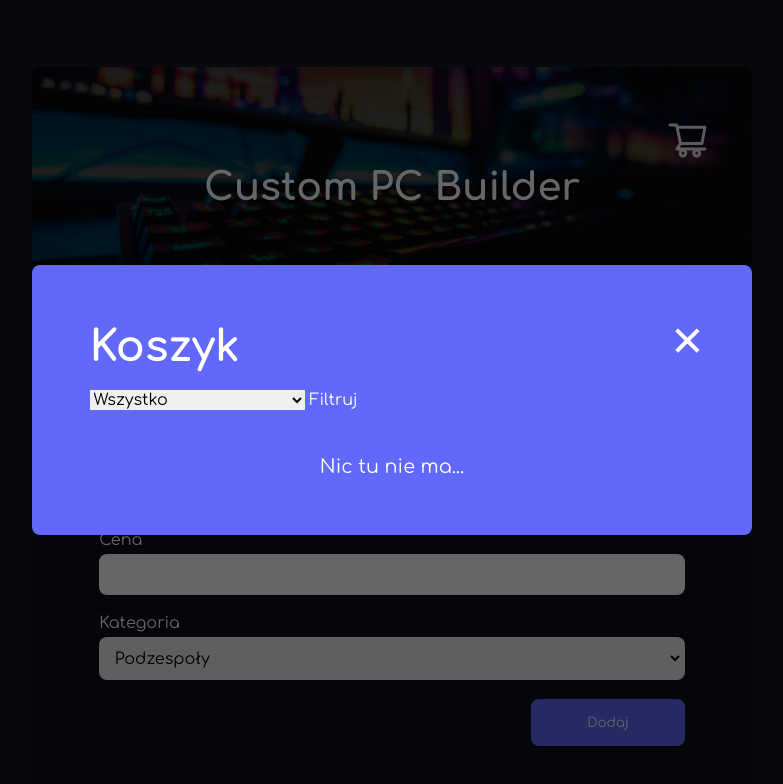
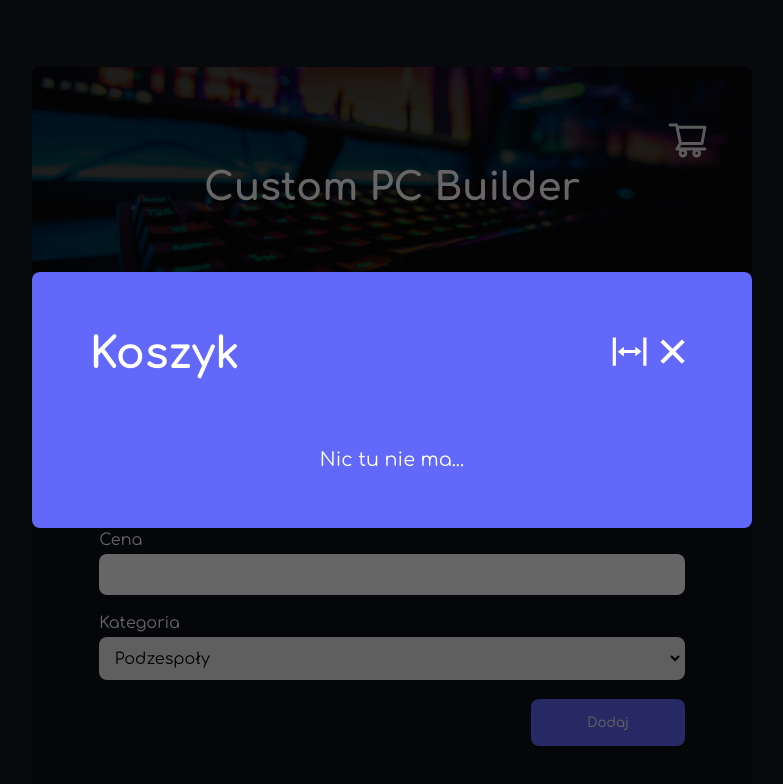
Before and after one commit to stachujone5/custom-pc-builder, a React (Create React App) app: page / in a window 1280 px wide. Both pictures are taken after a click on the button "Otwórz koszyk". Shown: the top 784 px of the page, without its empty margins (248-1031 px from the left). Built offline with nearby package versions, Linux system fonts and the light colour scheme.

Commit message:
Added table and column view, clear cart btn

```diff
--- a/src/App.tsx
+++ b/src/App.tsx
@@ -8,10 +8,11 @@ import { CartContext } from './contexts/CartContext'
 
 export const App = () => {
 	const [isOpen, setIsOpen] = useState(false)
-	const { setCart } = useContext(CartContext)
+	const { cart, setCart, setTemporary } = useContext(CartContext)
 
 	const openCart = () => {
 		setIsOpen(true)
+		setTemporary(cart)
 	}
 
 	const closeCart = () => {
@@ -21,8 +22,9 @@ export const App = () => {
 	useEffect(() => {
 		if (localStorage.getItem('cart')) {
 			setCart(JSON.parse(localStorage.getItem('cart')!))
+			setTemporary(JSON.parse(localStorage.getItem('cart')!))
 		}
-	}, [setCart])
+	}, [setCart, setTemporary])
 	return (
 		<>
 			<main className={classes.main}>
@@ -30,9 +32,9 @@ export const App = () => {
 				<div className={classes['form-body']}>
 					<Form />
 				</div>
-				<Cart onClick={openCart} />
+				<Cart openCart={openCart} />
 			</main>
-			{isOpen && <Modal onClick={closeCart} />}
+			{isOpen && <Modal closeCart={closeCart} />}
 		</>
 	)
 }
--- a/src/components/cart/Cart.tsx
+++ b/src/components/cart/Cart.tsx
@@ -4,15 +4,15 @@ import { CartContext } from '../../contexts/CartContext'
 import classes from './Cart.module.scss'
 
 interface CartProps {
-	onClick: () => void
+	openCart: () => void
 }
 
-export const Cart = ({ onClick }: CartProps) => {
+export const Cart = ({ openCart }: CartProps) => {
 	const { cart } = useContext(CartContext)
 
 	return (
 		<div className={classes.cart}>
-			<button className={classes.icon} onClick={onClick} aria-label='Otwórz koszyk'>
+			<button className={classes.icon} onClick={openCart} aria-label='Otwórz koszyk'>
 				<AiOutlineShoppingCart />
 			</button>
 			{cart.length ? <p className={classes.count}>{cart.length}</p> : null}
--- a/src/components/filter/Filter.module.scss
+++ b/src/components/filter/Filter.module.scss
@@ -1,9 +1,13 @@
-.filter {
-	.col {
-		margin: var(--spacer-3) 0;
-	}
-
-	.input {
-		margin-right: var(--spacer-1);
+.input {
+	margin-left: var(--spacer-1);
+}
+.input {
+	border-radius: 0.5rem;
+	padding: var(--spacer-2);
+	margin-top: var(--spacer-1);
+	border: 2px solid transparent;
+	outline: none;
+	&:focus {
+		border: 2px solid var(--clr-accent-hover);
 	}
 }
--- a/src/components/filter/Filter.tsx
+++ b/src/components/filter/Filter.tsx
@@ -13,9 +13,13 @@ export const Filter = () => {
 		const newCart = cart.filter(item => item.value === e.target.value)
 		setTemporary(newCart)
 	}
+
+	if (!cart.length) {
+		return null
+	}
 	return (
-		<div className={classes.filter}>
-			<div className={classes.col}>
+		<div>
+			<label htmlFor='filter'>Filtruj</label>
 			<select id='filter' className={classes.input} onChange={handleChange}>
 				<option value='all'>Wszystko</option>
 				{categories.map(category => {
@@ -26,8 +30,6 @@ export const Filter = () => {
 					)
 				})}
 			</select>
-				<label htmlFor='filter'>Filtruj</label>
-			</div>
 		</div>
 	)
 }
--- a/src/components/modal/Modal.module.scss
+++ b/src/components/modal/Modal.module.scss
@@ -17,16 +17,24 @@
 		width: calc(min(var(--max-width), 95vw));
 		border-radius: var(--br);
 
-		.title {
-			font-size: var(--fz-6);
-		}
+		.modal-header {
+			display: flex;
+			justify-content: space-between;
 
-		.btn {
-			font-size: var(--fz-6);
-			transform: translateX(25%);
-			position: absolute;
-			top: 1.25em;
-			right: 1.25em;
+			.title {
+				font-size: var(--fz-6);
+				margin-bottom: var(--spacer-2);
+			}
+			.btn {
+				font-size: var(--fz-6);
+				outline: none;
+				transition: color 0.3s;
+
+				&:focus,
+				&:hover {
+					color: rgb(228, 228, 228);
+				}
+			}
 		}
 
 		.error {
@@ -38,11 +46,24 @@
 		.info {
 			margin-top: var(--spacer-4);
 			display: flex;
+			align-items: center;
 			gap: var(--spacer-4);
 
 			span {
 				color: #01065e;
 				font-weight: bold;
+			}
+			.clear {
+				border-radius: var(--br);
+				background-color: #4952fa;
+				padding: var(--spacer-3) var(--spacer-6);
+				transition: background-color 0.3s;
+				outline: none;
+
+				&:hover,
+				&:focus {
+					background-color: #373fd6;
+				}
 			}
 		}
 	}
--- a/src/components/modal/Modal.tsx
+++ b/src/components/modal/Modal.tsx
@@ -1,18 +1,34 @@
 import classes from './Modal.module.scss'
 import { IoCloseSharp } from 'react-icons/io5'
 import { ModalBody } from '../modal_body/ModalBody'
-import { useContext } from 'react'
+import { useContext, useState } from 'react'
 import { CartContext } from '../../contexts/CartContext'
 import { Filter } from '../filter/Filter'
+import { AiOutlineColumnHeight, AiOutlineColumnWidth } from 'react-icons/ai'
 
 interface ModalProps {
-	onClick: () => void
+	closeCart: () => void
 }
 
-export const Modal = ({ onClick }: ModalProps) => {
-	const { cart } = useContext(CartContext)
+export const Modal = ({ closeCart }: ModalProps) => {
+	const [view, setView] = useState('column')
+	const { temporary, setTemporary, setCart } = useContext(CartContext)
 
-	const fullPrice = cart.reduce((acc, curr) => {
+	const handleTable = () => {
+		setView('table')
+	}
+	const handleColumn = () => {
+		setView('column')
+	}
+
+	const handleClearCart = () => {
+		setCart([])
+		setTemporary([])
+		localStorage.setItem('cart', JSON.stringify([]))
+		closeCart()
+	}
+
+	const fullPrice = temporary.reduce((acc, curr) => {
 		if (curr.price) {
 			return acc + parseFloat(curr.price)
 		}
@@ -22,21 +38,37 @@ export const Modal = ({ onClick }: ModalProps) => {
 	return (
 		<div className={classes.backdrop}>
 			<div className={classes.modal}>
-				<h2 className={classes.title}>Koszyk</h2>
-				<button className={classes.btn} aria-label='Zamknij koszyk' onClick={onClick}>
-					<IoCloseSharp />
-				</button>
+				<div className={classes['modal-header']}>
+					<h2 className={classes.title}>Koszyk</h2>
+					<div>
+						{view === 'column' ? (
+							<button className={classes.btn} aria-label='Widok tabelaryczny' onClick={handleTable}>
+								<AiOutlineColumnWidth />
+							</button>
+						) : (
+							<button className={classes.btn} aria-label='Widok Kolumnowy' onClick={handleColumn}>
+								<AiOutlineColumnHeight />
+							</button>
+						)}
+						<button className={classes.btn} aria-label='Zamknij koszyk' onClick={closeCart}>
+							<IoCloseSharp />
+						</button>
+					</div>
+				</div>
 				<Filter />
-				{cart.length ? (
+				{temporary.length ? (
 					<>
-						<ModalBody />
+						<ModalBody view={view} />
 						<div className={classes.info}>
 							<p>
-								Ilość produktów: <span>{cart.length}</span>
+								Ilość produktów: <span>{temporary.length}</span>
 							</p>
 							<p>
 								Łącznie: <span>{fullPrice}zł</span>
 							</p>
+							<button className={classes.clear} onClick={handleClearCart}>
+								Wyczyść koszyk
+							</button>
 						</div>
 					</>
 				) : (
--- a/src/components/modal_body/ModalBody.module.scss
+++ b/src/components/modal_body/ModalBody.module.scss
@@ -24,6 +24,7 @@
 		background-color: #4952fa;
 		padding: var(--spacer-3) var(--spacer-6);
 		transition: background-color 0.3s;
+		outline: none;
 
 		&:hover,
 		&:focus {
@@ -31,3 +32,19 @@
 		}
 	}
 }
+
+.table {
+	border-top: var(--spacer-4) solid transparent;
+	text-align: left;
+	width: 100%;
+
+	.column {
+		border-right: var(--spacer-3) solid transparent;
+		border-bottom: var(--spacer-3) solid transparent;
+	}
+
+	.td {
+		border-bottom: 2px dotted rgba(0, 0, 0, 0.4);
+		padding: var(--spacer-2) 0;
+	}
+}
--- a/src/components/modal_body/ModalBody.tsx
+++ b/src/components/modal_body/ModalBody.tsx
@@ -2,7 +2,11 @@ import { useContext } from 'react'
 import { CartContext } from '../../contexts/CartContext'
 import classes from './ModalBody.module.scss'
 
-export const ModalBody = () => {
+interface ModalBodyProps {
+	view: string
+}
+
+export const ModalBody = ({ view }: ModalBodyProps) => {
 	const { cart, setCart, temporary, setTemporary } = useContext(CartContext)
 
 	const handleItemRemove = (id: string) => {
@@ -12,6 +16,33 @@ export const ModalBody = () => {
 
 		setCart(newCart)
 		setTemporary(newCart)
+	}
+
+	if (view === 'table') {
+		return (
+			<table className={classes.table}>
+				<thead>
+					<tr>
+						<th className={classes.column}>Rodzaj sprzętu:</th>
+						<th className={classes.column}>Model:</th>
+						<th className={classes.column}>Cena:</th>
+						<th className={classes.column}>Kategoria:</th>
+					</tr>
+				</thead>
+				<tbody>
+					{temporary.map(item => {
+						return (
+							<tr>
+								<td className={classes.td}>{item.gear}</td>
+								<td className={classes.td}>{item.model}</td>
+								<td className={classes.td}>{item.price} zł</td>
+								<td className={classes.td}>{item.category}</td>
+							</tr>
+						)
+					})}
+				</tbody>
+			</table>
+		)
 	}
 
 	return (
--- a/src/contexts/CartContext.tsx
+++ b/src/contexts/CartContext.tsx
@@ -40,7 +40,7 @@ const basicCategories = [
 	{ value: 'components', text: 'Podzespoły' },
 	{ value: 'hardware', text: 'Urządzenia peryferyjne' },
 	{ value: 'software', text: 'Oprogramowanie' },
-	{ value: 'other', text: 'inne' },
+	{ value: 'other', text: 'Inne' },
 ]
 
 export const CartProvider = ({ children }: CartProviderInterface) => {
```
Lines whose indentation alone changed are shown as unchanged.
